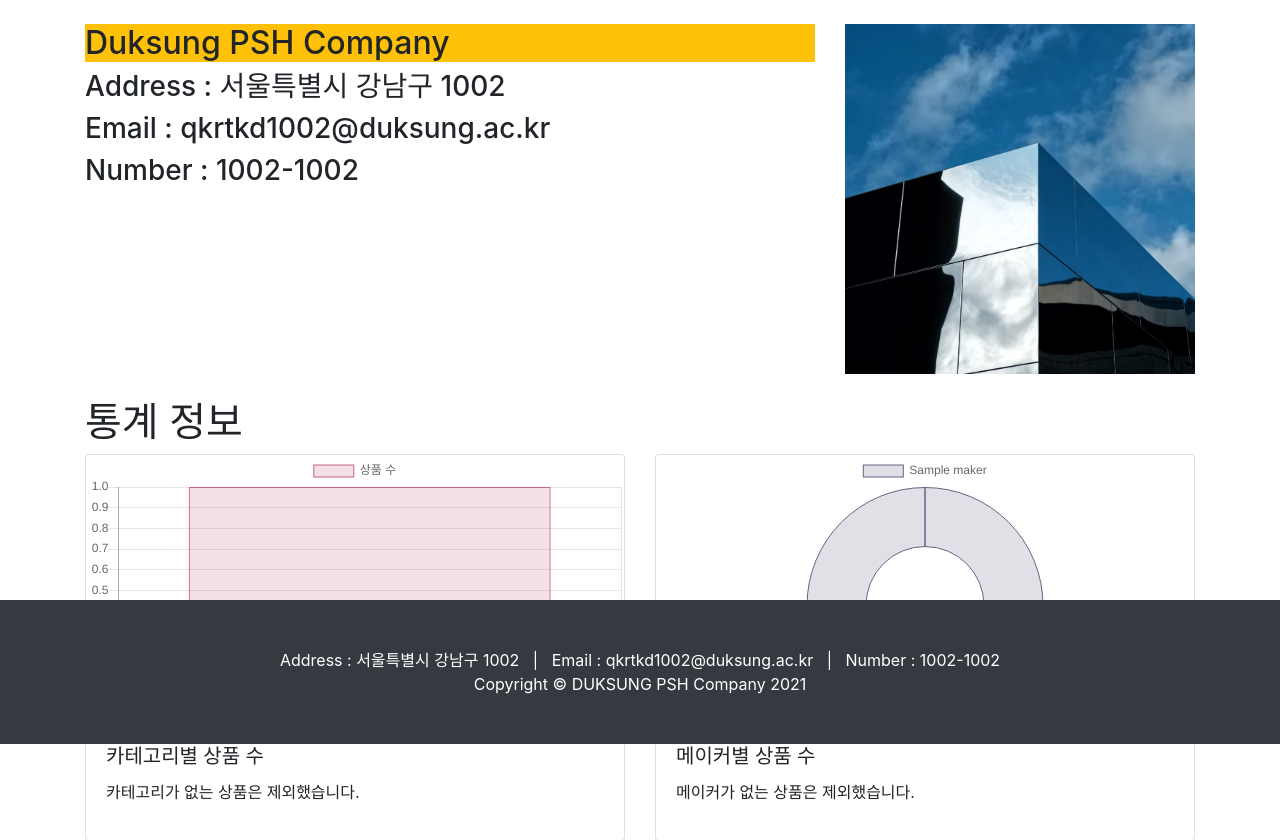
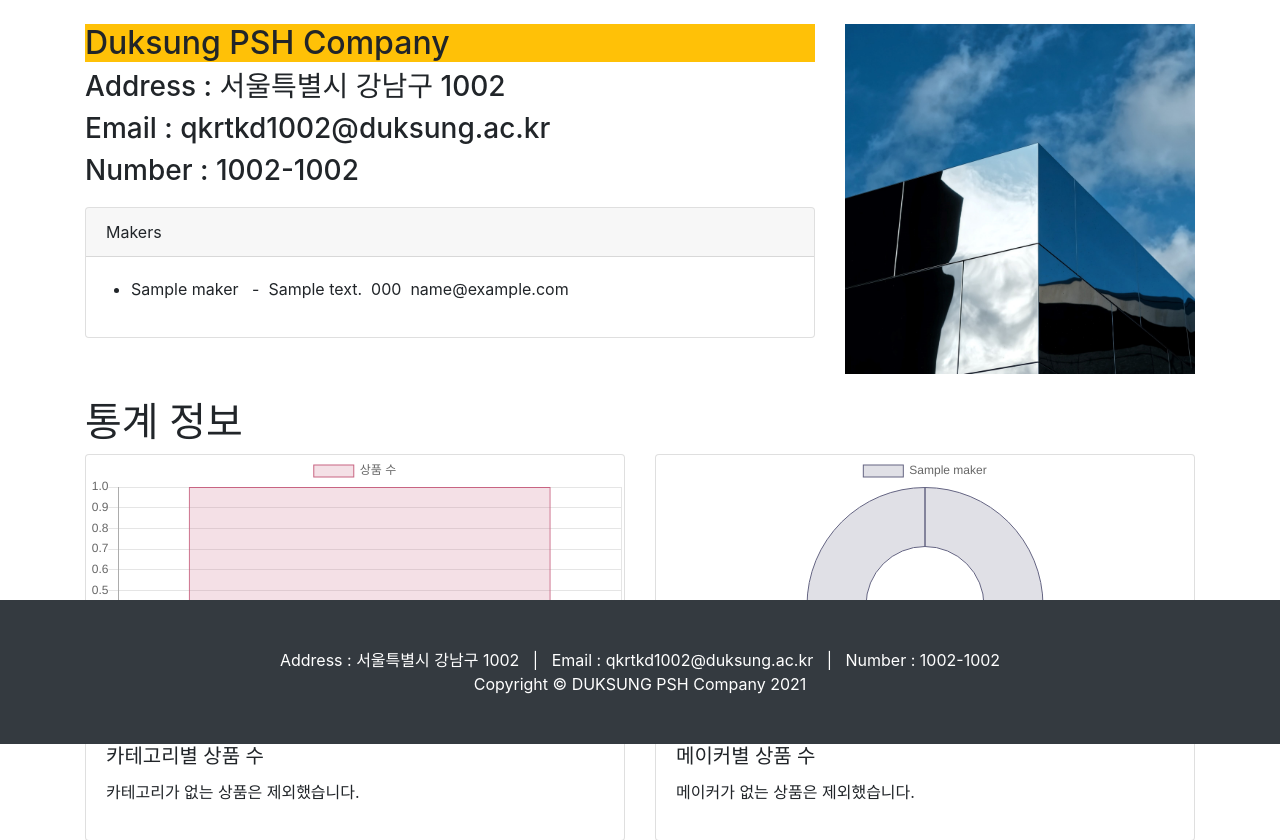
Before and after one commit to C0012S/InternetProgramming_Project, a Django app: template single_pages/templates/single_pages/about_company.html in a window 1280 px wide. Shown: the part 56-896 px from the top of the page. Run offline with Django 4.2, Linux system fonts and the light colour scheme; the template is opened without the code that fills it: values that come from a table or form of the project are taken from there, others are empty; tables that the repository leaves empty hold one stand-in row (values such as "Sample post"); some libraries are stand-ins or nearby versions.

Commit message:
회사 소개 페이지에 Maker 목록 추가

```diff
--- a/single_pages/templates/single_pages/about_company.html
+++ b/single_pages/templates/single_pages/about_company.html
@@ -21,7 +21,39 @@
                 <h3>Address : 서울특별시 강남구 1002</h3>
                 <h3>Email : qkrtkd1002@duksung.ac.kr</h3>
                 <h3>Number : 1002-1002</h3>
+
+                <!-- Maker widget-->
+                <div class="card mb-4" id="makers-card" style="margin:20px 0px 0px 0px">
+                    <div class="card-header">
+                        Makers
                     </div>
+                    <div class="card-body">
+                        <div class="row">
+                            <ul>
+                                {% for m in maker %}
+                                    <li>{{ m }} &nbsp; - &nbsp;</li>
+                                {% endfor %}
+                            </ul>
+                            <ul class="list-unstyled mb-0">
+                                {% for m in maker %}
+                                    <li>{{ m.maker_address }}&nbsp;&nbsp;</li>
+                                {% endfor %}
+                            </ul>
+                            <ul class="list-unstyled mb-0">
+                                {% for m in maker %}
+                                    <li>{{ m.maker_number }}&nbsp;&nbsp;</li>
+                                {% endfor %}
+                            </ul>
+                            <ul class="list-unstyled mb-0">
+                                {% for m in maker %}
+                                    <li>{{ m.maker_email }}</li>
+                                {% endfor %}
+                            </ul>
+                        </div>
+                    </div>
+                </div>
+            </div>
+
             <div class="col-lg-4">
                 <img class="img-fluid" src="{% static 'single_pages/images/building.jpg' %}">
             </div>
```
Lines whose indentation alone changed are shown as unchanged.
